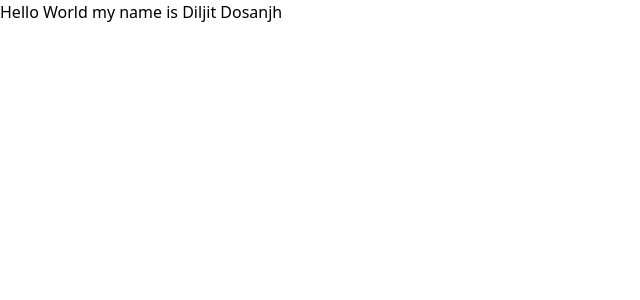
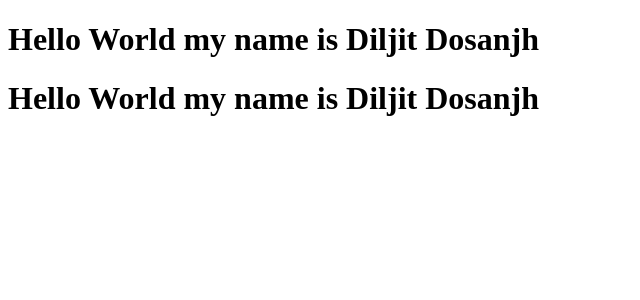
Before and after one commit to aniket2829/lesgro-project-manager, a React (Vite) app: page / in a window 1280 px wide. Shown: the top 300 px of the page, without its empty margins (0-640 px from the left). Built offline with nearby package versions, Linux system fonts and the light colour scheme.

Commit message:
Added Routes

```diff
--- a/package.json
+++ b/package.json
@@ -11,7 +11,8 @@
   },
   "dependencies": {
     "react": "^18.2.0",
-    "react-dom": "^18.2.0"
+    "react-dom": "^18.2.0",
+    "react-router-dom": "^6.19.0"
   },
   "devDependencies": {
     "@types/react": "^18.2.15",
--- a/src/main.jsx
+++ b/src/main.jsx
@@ -1,10 +1,22 @@
 import React from 'react'
 import ReactDOM from 'react-dom/client'
 import App from './App.jsx'
-import "./index.css"
+import {
+  createBrowserRouter,
+  RouterProvider,
+} from "react-router-dom";
+
+const router = createBrowserRouter([
+  {
+    path: "/",
+    element:
+    <App/>
+  },
+]);
 
 ReactDOM.createRoot(document.getElementById('root')).render(
   <React.StrictMode>
     <App />
+    <RouterProvider router={router}/>
   </React.StrictMode>,
 )
```
Also changed, not shown: 1 other file (tests, documents, lock files or other folders).
